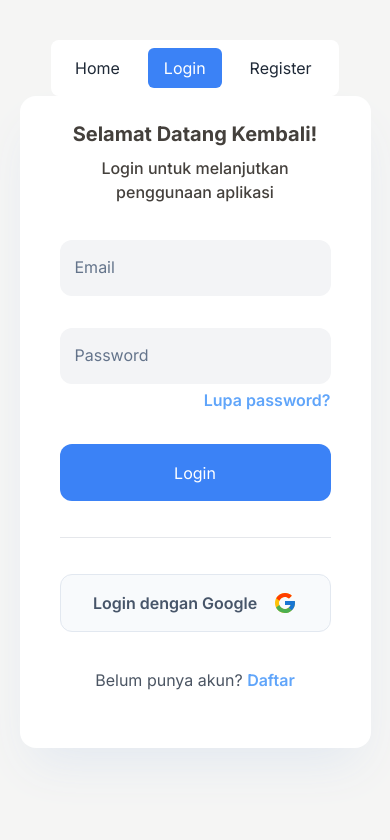
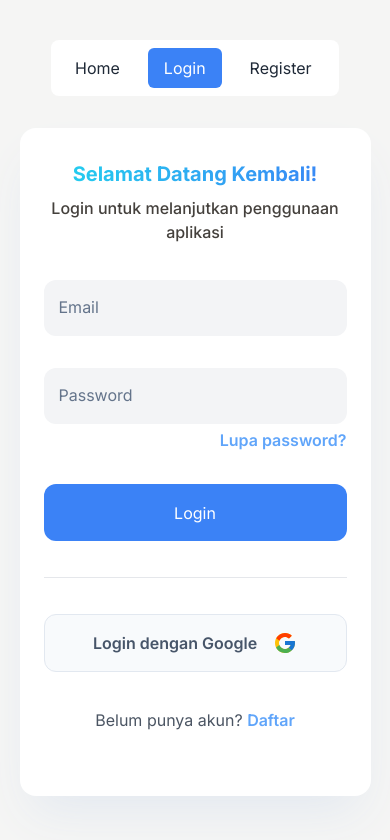
Before and after one commit to aacmal/finaki, a Next.js app: page /auth/login in a window 390 px wide. Shown: the top 840 px of the page. Built offline with nearby package versions, Linux system fonts and the light colour scheme; no server answers.

Commit message:
added space and highlight some heading

```diff
--- a/app/auth/forgot-password/page.tsx
+++ b/app/auth/forgot-password/page.tsx
@@ -52,7 +52,7 @@ const ForgotPasswordPage = () => {
         onSubmit={handleSubmit(onSubmitHandler)}
         className="space-y-5 w-full "
       >
-        <Heading level={1} className="text-center block w-full">
+        <Heading gradient level={1} className="text-center block w-full text-transparent bg-gradient-to-r from-purple-500 to-blue-500 bg-clip-text dark:from-purple-300 dark:to-blue-400">
           Lupa Password
         </Heading>
         {isSuccess ? (
--- a/app/auth/layout.tsx
+++ b/app/auth/layout.tsx
@@ -29,7 +29,7 @@ const AuthLayout = ({ children }: Props) => {
 
   return (
     <GoogleOAuthProvider clientId={process.env.NEXT_PUBLIC_CLIENT_ID as string}>
-      <div className="grid place-items-center w-screen h-screen">{children}</div>
+      <div className="lg:grid lg:place-items-center min-h-screen w-screen">{children}</div>
     </GoogleOAuthProvider>
   );
 };
--- a/app/auth/login/LoginComponent.tsx
+++ b/app/auth/login/LoginComponent.tsx
@@ -77,7 +77,7 @@ const LoginComponent = () => {
             <span className="mx-auto text-red-400 font-semibold">{errors.root?.message}</span>
         }
         <div>
-          <Heading level={1} className="text-center mt-2">
+          <Heading level={1} gradient className="text-center mt-2 text-transparent bg-gradient-to-r from-cyan-400 to-blue-500 bg-clip-text">
             Selamat Datang Kembali!
           </Heading>
           <Heading level={4} className="text-center font-medium mt-2">
@@ -122,7 +122,7 @@ const LoginComponent = () => {
             title="Login"
           />
         </FormGroup>
-        <hr/>
+        <hr className="dark:border-slate-400"/>
         <Button
           type="button"
           width="full"
--- a/app/auth/register/RegisterComponent.tsx
+++ b/app/auth/register/RegisterComponent.tsx
@@ -55,7 +55,7 @@ const RegisterComponent = () => {
     >
       <AuthCardContent>
         <div>
-          <Heading level={1} className="text-center mt-2">
+          <Heading level={1} gradient className="text-center mt-2 text-transparent bg-gradient-to-r from-cyan-400 to-blue-500 bg-clip-text">
             Selamat Datang!
           </Heading>
           <Heading level={4} className="text-center font-medium mt-2">
--- a/app/auth/reset-password/page.tsx
+++ b/app/auth/reset-password/page.tsx
@@ -96,7 +96,7 @@ const ResetPasswordPage = () => {
           </div>
         ) : (
           <>
-            <Heading level={1} className="text-center mt-2">
+            <Heading gradient level={1} className="text-center mt-2 text-transparent bg-gradient-to-r from-purple-500 to-blue-500 bg-clip-text dark:from-purple-300 dark:to-blue-400">
               Reset Password
             </Heading>
             {isSuccess ? (
--- a/components/AuthCard/AuthCard.tsx
+++ b/components/AuthCard/AuthCard.tsx
@@ -11,7 +11,7 @@ type Props = {
 
 const AuthCard = ({ children, className, imageUrl, imageAlt }: Props) => {
   return (
-    <div className={classNames("flex flex-col lg:flex-row items-center max-w-xl lg:max-w-6xl w-[90%] lg:h-[60%] h-fit p-4 bg-white dark:bg-slate-600  dark:shadow-slate-800 rounded-2xl shadow-2xl shadow-slate-200", className)}>
+    <div className={classNames("flex lg:mx-0 mx-auto lg:mt-0 lg:mb-0 mb-16 mt-32 flex-col lg:flex-row items-center max-w-xl lg:max-w-6xl w-[90%] h-fit p-6 bg-white dark:bg-slate-600 dark:shadow-slate-800 rounded-2xl shadow-2xl shadow-slate-200", className)}>
       {
         imageUrl && (
           <Image
--- a/components/AuthCard/AuthCardContent.tsx
+++ b/components/AuthCard/AuthCardContent.tsx
@@ -10,7 +10,7 @@ const AuthCardContent = ({ children, className }: Props) => {
   return (
     <div
       className={classNames(
-        "flex flex-col justify-evenly pb-10 lg:pt-16 px-6 md:px-10 w-full lg:gap-0 gap-9 lg:w-[40%] h-fit lg:h-full",
+        "flex flex-col justify-evenly pb-10 lg:pt-16 md:px-10 w-full gap-9 lg:w-[40%] h-fit lg:h-full",
         className
       )}
     >
--- a/components/Navigation/HomeNav/HomeNav.tsx
+++ b/components/Navigation/HomeNav/HomeNav.tsx
@@ -24,13 +24,13 @@ const HomeNav = () => {
   return (
     <header
       className={classNames(
-        " transition-all duration-300 ease-out fixed z-50",
+        " transition-all duration-300 ease-out z-50",
         {
-          "left-1/2 top-10 lg:top-20 w-72 -translate-x-1/2 max-w-xl":
+          "left-1/2 top-10 lg:top-20 w-72 -translate-x-1/2 max-w-xl absolute":
             isInAuthPage,
         },
         {
-          "left-0 top-0 max-w-full w-full": isInHomePage,
+          "left-0 top-0 max-w-full w-full fixed": isInHomePage,
         }
       )}
     >
--- a/components/dls/Heading/index.tsx
+++ b/components/dls/Heading/index.tsx
@@ -8,6 +8,7 @@ type HeadingTextProps = {
   isUnderline?: boolean;
   defaultColor?: "bright" | "dark";
   level: 1 | 2 | 3 | 4 | 5 | 6;
+  gradient?: boolean
 };
 
 const Heading = ({
@@ -18,13 +19,14 @@ const Heading = ({
   fontWeight = "bold",
   isItalic = false,
   isUnderline = false,
+  gradient = false
 }: HeadingTextProps) => {
   return (
     <div
       role="heading"
       aria-level={level}
       className={classNames(
-        { "text-stone-700 dark:text-slate-200": defaultColor === "dark" },
+        { "text-stone-700 dark:text-slate-200": (defaultColor === "dark") && !gradient },
         { "text-gray-100": defaultColor === "bright" },
 
         { "lg:text-2xl text-xl": level === 1 },
```
